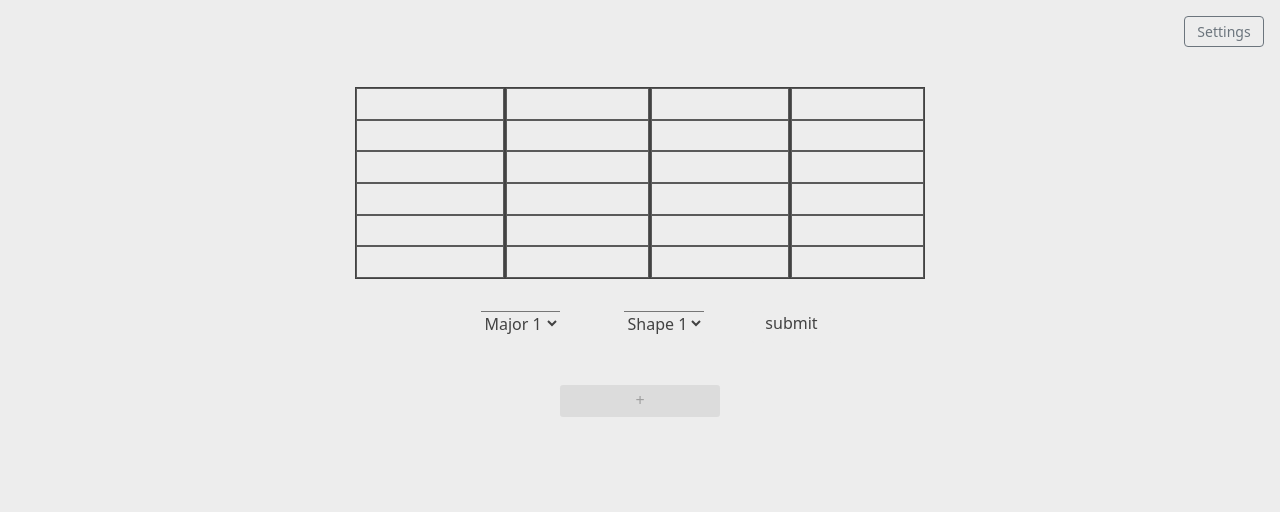
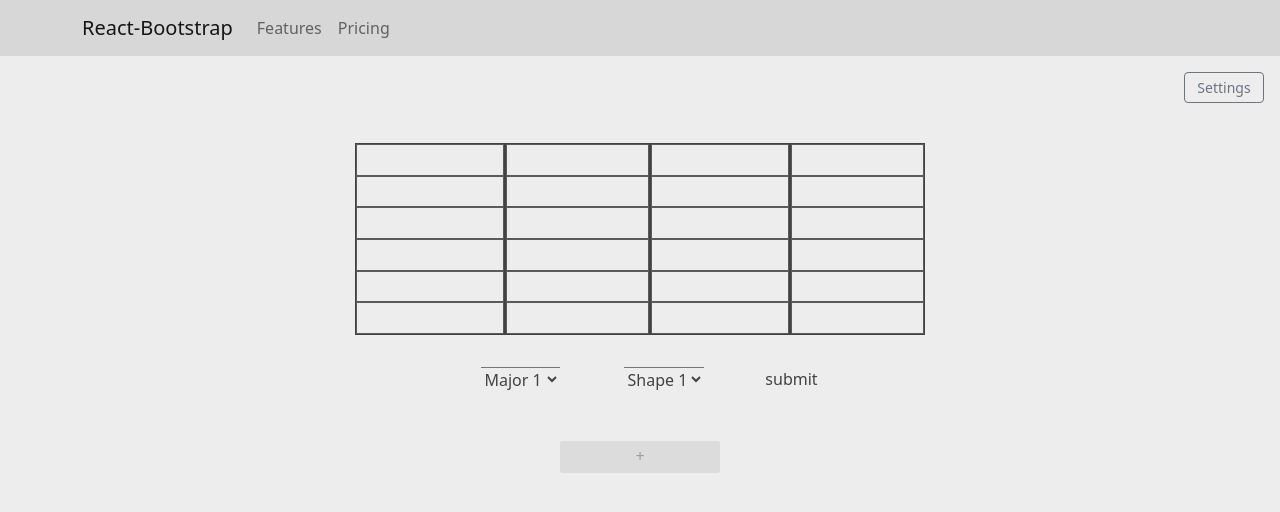
Before and after one commit to nvduran/guitar-theory-site, a React (Create React App) app: page / in a window 1280 px wide. Shown: the top 512 px of the page. Built offline with nearby package versions, Linux system fonts and the light colour scheme.

Commit message:
basic navbar added

```diff
--- a/src/App.js
+++ b/src/App.js
@@ -2,10 +2,12 @@ import logo from "./logo.svg";
 import "./App.css";
 import "bootstrap/dist/css/bootstrap.min.css";
 import PentatonicPage from "./components/PentatonicPage";
+import NavBar from "./components/NavBar";
 
 function App() {
   return (
     <div className="App">
+      <NavBar />
       <PentatonicPage />
       <div></div>
     </div>
--- /dev/null
+++ b/src/components/NavBar/index.js
@@ -0,0 +1,30 @@
+import React from "react";
+import Container from "react-bootstrap/Container";
+import Nav from "react-bootstrap/Nav";
+import Navbar from "react-bootstrap/Navbar";
+import NavDropdown from "react-bootstrap/NavDropdown";
+import "../../styles/NavBar.css";
+
+export default function NavBar() {
+  return (
+    <div>
+      <Navbar
+        collapseOnSelect
+        expand="lg"
+        variant="light"
+        className="navbar-main-div"
+      >
+        <Container>
+          <Navbar.Brand href="#home">React-Bootstrap</Navbar.Brand>
+          <Navbar.Toggle aria-controls="responsive-navbar-nav" />
+          <Navbar.Collapse id="responsive-navbar-nav">
+            <Nav className="me-auto">
+              <Nav.Link href="#features">Features</Nav.Link>
+              <Nav.Link href="#pricing">Pricing</Nav.Link>
+            </Nav>
+          </Navbar.Collapse>
+        </Container>
+      </Navbar>
+    </div>
+  );
+}
--- /dev/null
+++ b/src/styles/NavBar.css
@@ -0,0 +1,3 @@
+nav {
+  background-color: rgb(215, 215, 215);
+}/*# sourceMappingURL=NavBar.css.map */
--- /dev/null
+++ b/src/styles/NavBar.scss
@@ -0,0 +1,3 @@
+nav {
+    background-color: rgb(215, 215, 215);
+}
```
Also changed, not shown: 1 other file (tests, documents, lock files or other folders).
